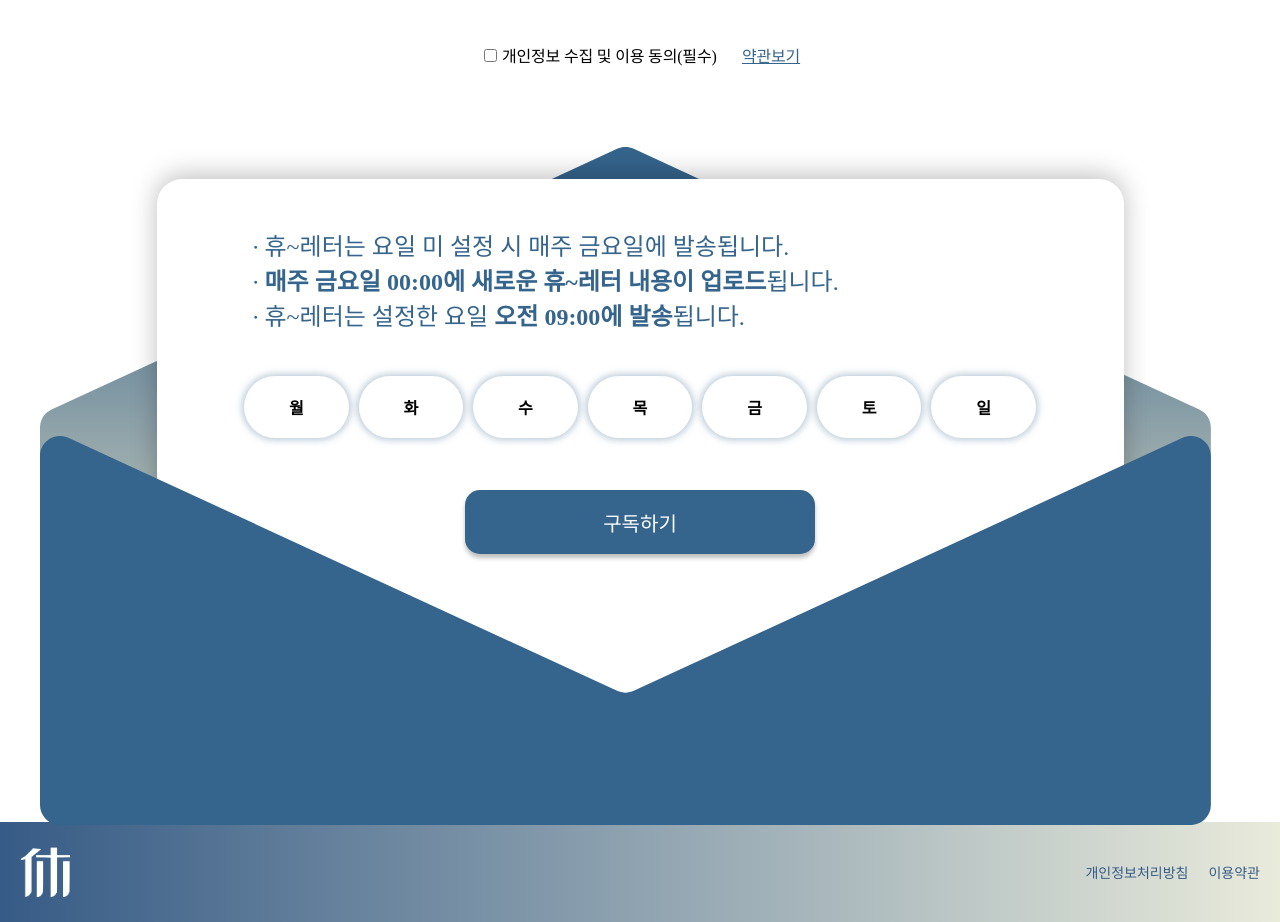
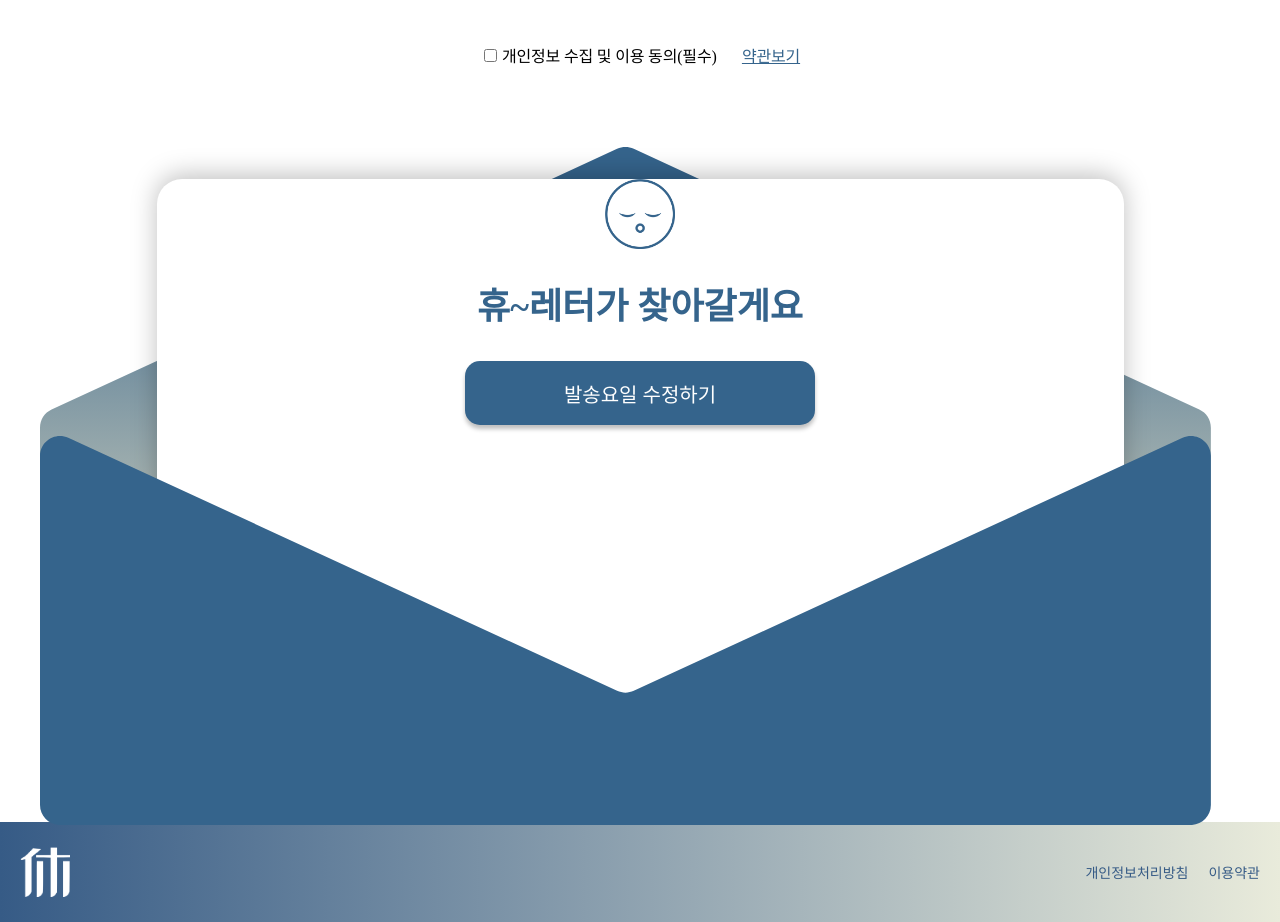
Before and after one commit to Serengeti-HYU/Hyu_frontend, a React (Create React App) app: page /newsletter-page in a window 1280 px wide. Shown: the part 1560-2482 px from the top of the page. Built offline with nearby package versions, Linux system fonts and the light colour scheme; a web font is replaced by a local one.

Commit message:
Chore: Letter 조건부렌더링

```diff
--- a/src/pages/Newsletter/Letter.jsx
+++ b/src/pages/Newsletter/Letter.jsx
@@ -37,7 +37,7 @@ const DayContainer = styled.div`
   margin-top: 1.5rem;
 `;
 const DayButton = styled.button`
-  background: ${(props) => (props.selected ? (props) => "#35648c" : "white")};
+  background: ${(props) => (props.selected ? "#35648c" : "white")};
   color: ${(props) => (props.selected ? "white" : "black")};
   display: flex;
   width: 104.568px;
@@ -57,7 +57,9 @@ const DayButton = styled.button`
   font-weight: 600;
   line-height: normal;
 `;
+
 const SubscribeBtn = styled.button`
+  cursor: pointer;
   margin: auto;
   margin-top: 2rem;
   display: flex;
@@ -78,12 +80,17 @@ const SubscribeBtn = styled.button`
 `;
 const days = ["월", "화", "수", "목", "금", "토", "일"];
 
-const Letter = () => {
+const Letter = ({ toggleLetter }) => {
   // 추후 selectedDay 전송
   const [selectedDay, setSelectedDay] = useState(null);
 
   const handleClick = (day) => {
     setSelectedDay(day);
+    console.log("ㅇㅇ");
+  };
+  const handleSubscribeClick = () => {
+    console.log("구독하기 버튼 클릭됨");
+    toggleLetter(); // 상태 변경 함수 호출
   };
   return (
     <Container>
@@ -107,7 +114,9 @@ const Letter = () => {
           </DayButton>
         ))}
       </DayContainer>
-      <SubscribeBtn>구독하기</SubscribeBtn>
+      <SubscribeBtn onClick={() => handleSubscribeClick()}>
+        구독하기
+      </SubscribeBtn>
     </Container>
   );
 };
--- a/src/pages/Newsletter/LetterComplete.jsx
+++ b/src/pages/Newsletter/LetterComplete.jsx
@@ -1,5 +1,4 @@
 import React from "react";
-import { useState } from "react";
 import styled from "styled-components";
 
 const Container = styled.div`
@@ -42,7 +41,7 @@ const UpdateBtn = styled.button`
   border: none;
 `;
 
-const LetterComplete = () => {
+const LetterComplete = ({ toggleLetter }) => {
   return (
     <Container>
       <Logo
@@ -51,7 +50,7 @@ const LetterComplete = () => {
         id="logo"
       />
       <SubTitle>휴~레터가 찾아갈게요</SubTitle>
-      <UpdateBtn>발송요일 수정하기</UpdateBtn>
+      <UpdateBtn onClick={toggleLetter}>발송요일 수정하기</UpdateBtn>
     </Container>
   );
 };
--- a/src/pages/Newsletter/NewsletterPage.jsx
+++ b/src/pages/Newsletter/NewsletterPage.jsx
@@ -3,6 +3,7 @@ import { useState } from "react";
 import styled from "styled-components";
 import LetterInfo from "./LetterInfo";
 import EmailInput from "./EmailInput";
+import LetterComplete from "./LetterComplete";
 import Letter from "./Letter";
 import LoginHeader from "../../components/LoginHeader";
 import Footer from "../../components/footer";
@@ -50,7 +51,6 @@ const RoundText = styled.div`
   line-height: normal;
   margin-bottom: 5px;
 `;
-
 const SendSetting = styled.div``;
 const Logo = styled.img``;
 const SubTitle = styled.div`
@@ -127,10 +127,11 @@ const CollectPersonalInfo = styled.div`
 `;
 
 const NewsletterPage = () => {
-  const [showLetter, setShowLetter] = useState(false);
+  const [isLetterComplete, setIsLetterComplete] = useState(true);
 
-  const handleUpdateClick = () => {
-    setShowLetter(true);
+  const toggleLetter = () => {
+    setIsLetterComplete((prev) => !prev);
+    console.log("상태" + isLetterComplete);
   };
   return (
     <Container>
@@ -165,7 +166,11 @@ const NewsletterPage = () => {
             id="back"
           />
           <LetterStyled>
-            <Letter />
+            {isLetterComplete ? (
+              <LetterComplete toggleLetter={toggleLetter} />
+            ) : (
+              <Letter toggleLetter={toggleLetter} />
+            )}
           </LetterStyled>
           <Front
             src={`${process.env.PUBLIC_URL}/assets/newsletter/envelopefront.svg`}
```
